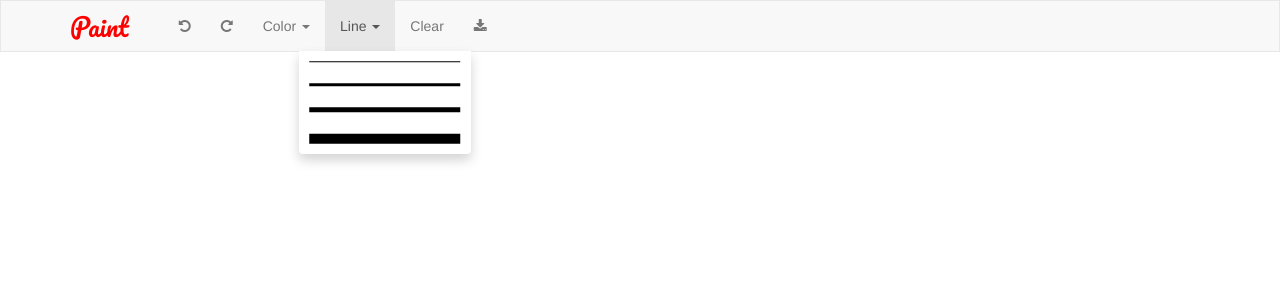
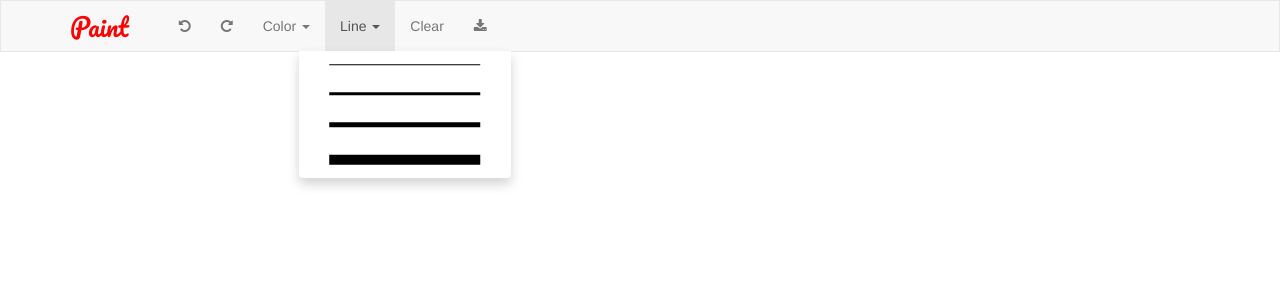
Before and after one commit to tonibardina/PaintReact, a React (Create React App) app: page / in a window 1280 px wide. Both pictures are taken after a click on the button "Line". Shown: the top 300 px of the page. Built offline with nearby package versions, Linux system fonts and the light colour scheme.

Commit message:
ux lineWidth selector improved

```diff
--- a/src/Tools.js
+++ b/src/Tools.js
@@ -1,6 +1,6 @@
 import React, { Component } from 'react'
 import './Tools.css'
-import { Navbar, Nav, NavItem, NavDropdown } from 'react-bootstrap'
+import { Navbar, Nav, NavItem, NavDropdown, MenuItem } from 'react-bootstrap'
 import { BlockPicker } from 'react-color'
 import Line1 from './art/1pxLine.png'
 import Line3 from './art/3pxLine.png'
@@ -81,10 +81,18 @@ class Tools extends Component {
             } onChangeComplete={ this.handleChangeColorPicker }/>
           </NavDropdown>
           <NavDropdown eventKey={4} title="Line" id="basic-nav-dropdown">
-            <img name={1} style={{padding: 10}} src={Line1} alt='1px Line' onClick={this.setLineWidth} />
-            <img name={3} style={{padding: 10}} src={Line3} alt='3px Line' onClick={this.setLineWidth} />
-            <img name={5} style={{padding: 10}} src={Line5} alt='5px Line' onClick={this.setLineWidth} />
-            <img name={10} style={{padding: 10}} src={Line10} alt='10px Line' onClick={this.setLineWidth} />
+            <MenuItem>
+              <img name={1} style={{padding: 10}} src={Line1} alt='1px Line' onClick={this.setLineWidth} />
+            </MenuItem>
+            <MenuItem>
+              <img name={3} style={{padding: 10}} src={Line3} alt='3px Line' onClick={this.setLineWidth} />
+            </MenuItem>
+            <MenuItem>
+              <img name={5} style={{padding: 10}} src={Line5} alt='5px Line' onClick={this.setLineWidth} />
+            </MenuItem>
+            <MenuItem>
+              <img name={10} style={{padding: 10}} src={Line10} alt='10px Line' onClick={this.setLineWidth} />
+            </MenuItem>
           </NavDropdown>
           <NavItem
             onClick={this.clearWorkspace}
```
Also changed, not shown: src/Tools.css (line endings or trailing spaces).
